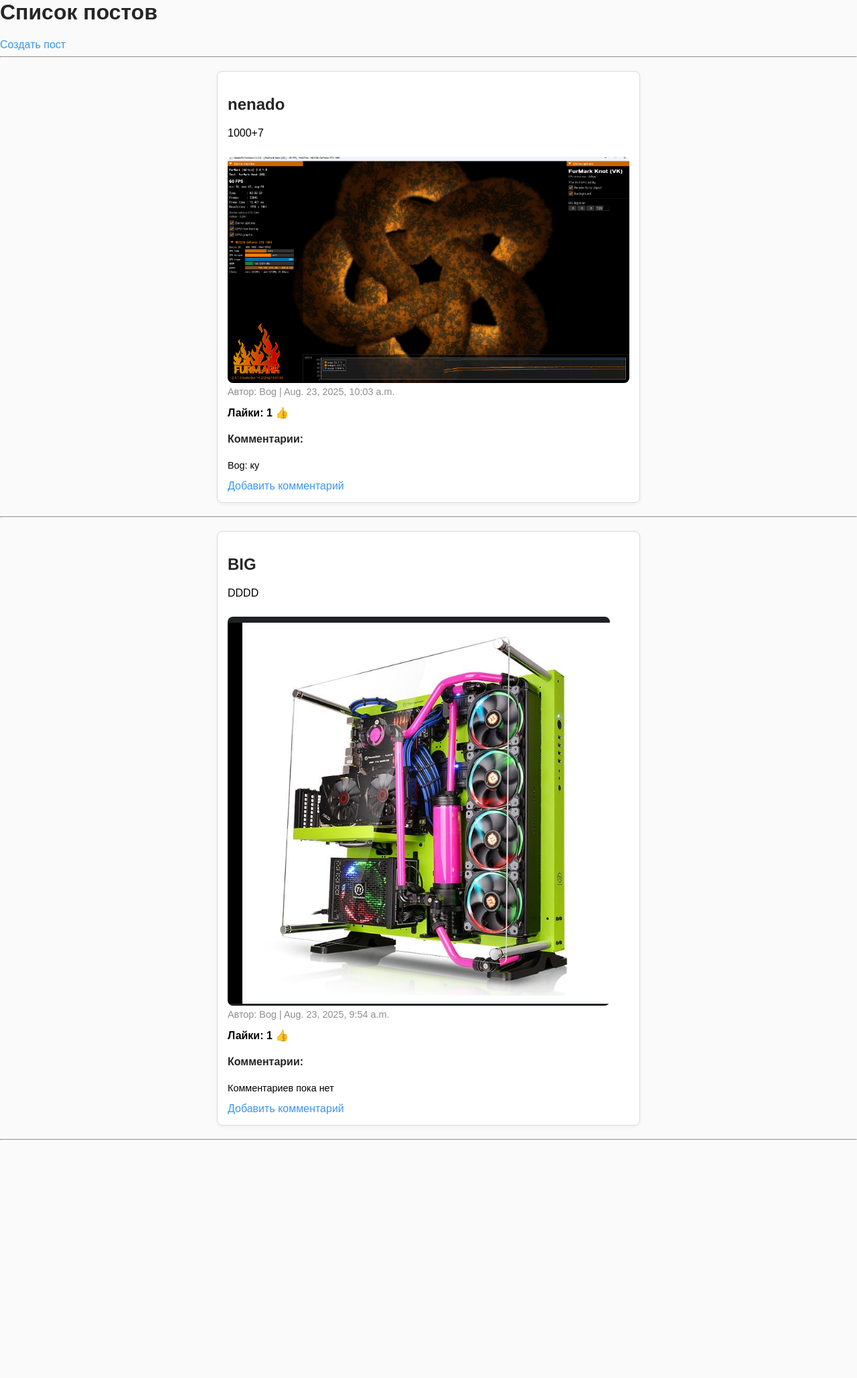
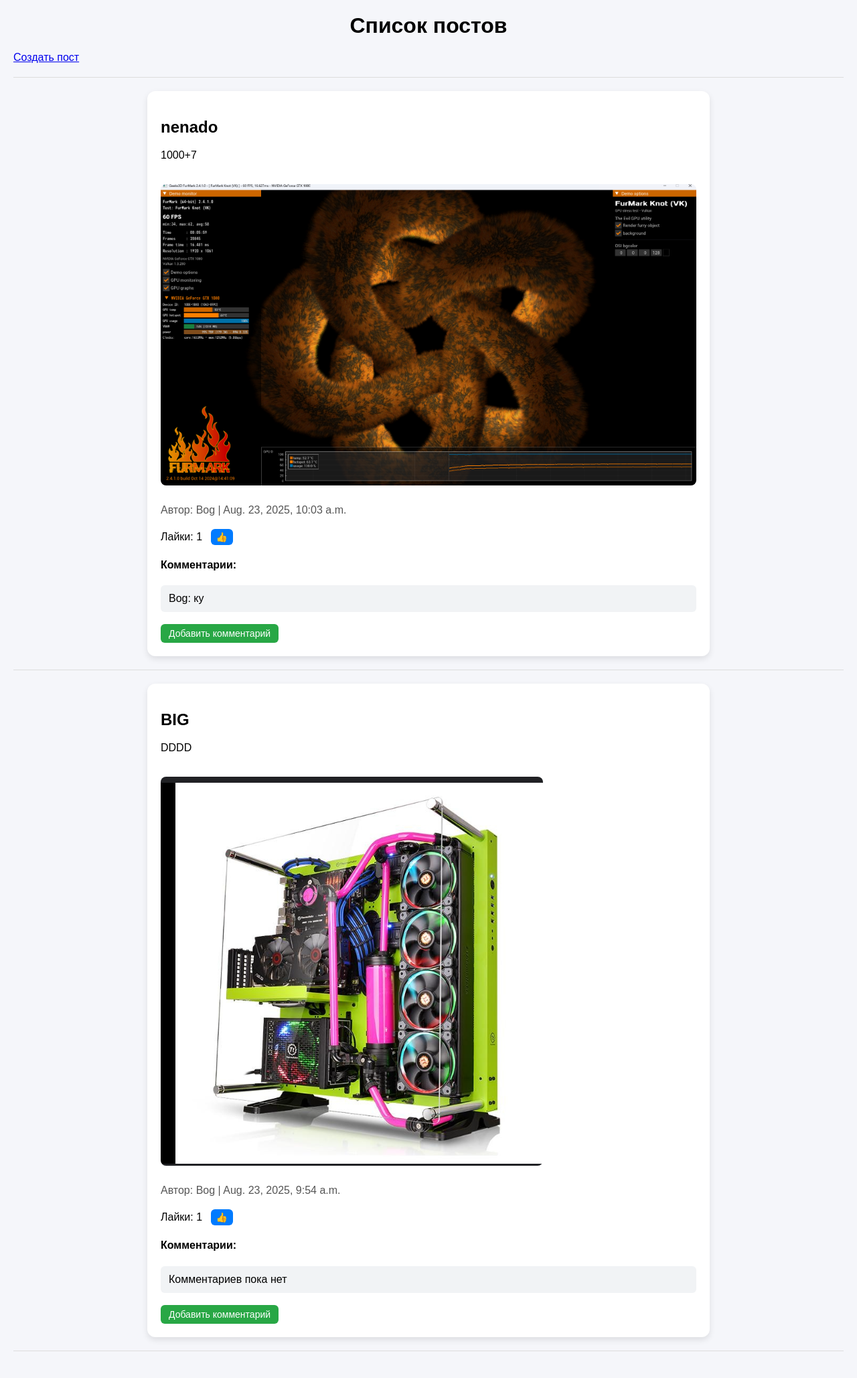
Before and after one commit to Fikow195/instagram_clone, a Django app: page /posts/ in a window 1280 px wide. Shown: the whole page at 67% size. Before the commit the page ends 1703 px from the top, so only its background shows below. Run offline with Django 5.2, Linux system fonts and the light colour scheme; data comes from the database, SQL or seed files in the repository.

Commit message:
POSt kuva\\\

```diff
--- a/instagram_clone/ static/posts/styles.css
+++ b/instagram_clone/ static/posts/styles.css
@@ -1,65 +1,116 @@
+/* Общие стили страницы */
 body {
     font-family: Arial, sans-serif;
-    background-color: #fafafa;
+    background-color: #f5f6fa;
     margin: 0;
-    padding: 0;
+    padding: 20px;
 }
 
-a {
-    text-decoration: none;
-    color: #3897f0;
+/* Заголовок страницы */
+h1 {
+    text-align: center;
+    margin-bottom: 20px;
 }
 
-h1, h2, h3, h4 {
-    color: #262626;
+/* Ссылка на создание поста */
+a[href$='post_create'] {
+    display: inline-block;
+    margin-bottom: 20px;
+    padding: 8px 14px;
+    background-color: #007bff;
+    color: white;
+    text-decoration: none;
+    border-radius: 6px;
+    font-size: 14px;
 }
 
-.post-card {
-    background-color: #fff;
-    border: 1px solid #dbdbdb;
-    border-radius: 8px;
-    padding: 15px;
-    margin: 20px auto;
-    max-width: 600px;
-    box-shadow: 0 2px 5px rgba(0,0,0,0.05);
+a[href$='post_create']:hover {
+    background-color: #0056b3;
 }
 
-.post-card img {
+/* Карточка поста */
+.post-card {
+    background-color: white;
+    max-width: 800px;
+    margin: 20px auto;
+    padding: 20px;
+    border-radius: 12px;
+    box-shadow: 0 4px 10px rgba(0,0,0,0.1);
+}
+
+/* Заголовок поста */
+.post-card h2 {
+    font-size: 24px;
+    margin-bottom: 10px;
+}
+
+/* Контент поста */
+.post-card p {
+    font-size: 16px;
+    line-height: 1.5;
+}
+
+/* Изображение поста */
+.post-image {
     max-width: 100%;
     border-radius: 8px;
+    margin: 15px 0;
+}
+
+/* Метаданные поста */
+.post-meta {
+    font-size: 14px;
+    color: #555;
     margin-top: 10px;
 }
 
-.post-meta {
-    font-size: 0.9em;
-    color: #8e8e8e;
-    margin-top: 5px;
+/* Лайки */
+.likes {
+    margin-top: 10px;
+    font-size: 16px;
 }
 
-.likes {
-    font-weight: bold;
-    margin-top: 10px;
+.like-button {
+    margin-left: 8px;
+    padding: 4px 8px;
+    background-color: #007bff;
+    color: white;
+    text-decoration: none;
+    border-radius: 6px;
+    font-size: 14px;
 }
 
-.comment {
-    font-size: 0.9em;
-    margin-top: 5px;
+.like-button:hover {
+    background-color: #0056b3;
 }
 
-.comment a {
-    font-size: 0.8em;
-    margin-left: 5px;
+/* Комментарии */
+.comment {
+    background-color: #f1f3f5;
+    padding: 8px 12px;
+    border-radius: 6px;
+    margin-bottom: 8px;
 }
 
-button {
-    background-color: #3897f0;
-    color: #fff;
-    border: none;
-    padding: 5px 10px;
-    border-radius: 5px;
-    cursor: pointer;
+/* Кнопка добавления комментария */
+.add-comment {
+    display: inline-block;
+    margin-top: 10px;
+    padding: 6px 12px;
+    background-color: #28a745;
+    color: white;
+    text-decoration: none;
+    border-radius: 6px;
+    font-size: 14px;
 }
 
-button:hover {
-    background-color: #2a6ebd;
+.add-comment:hover {
+    background-color: #1e7e34;
 }
+
+/* Разделитель между постами */
+hr {
+    border: none;
+    border-top: 1px solid #ddd;
+    margin: 20px 0;
+}
--- /dev/null
+++ b/instagram_clone/templates/menu/Mehu.html
@@ -0,0 +1,6 @@
+<h1> Меню </h1>
+<ul>
+  <li><a href="{% url 'home' %}">Home</a></li>
+  <li><a href="{% url 'about' %}">About</a></li>
+    <li><a href="{% url 'profile' %}">Profile</a></li>
+</ul>
--- a/instagram_clone/templates/posts/posts_list.html
+++ b/instagram_clone/templates/posts/posts_list.html
@@ -1,6 +1,5 @@
 {% load static %}
 <link rel="stylesheet" href="{% static 'posts/styles.css' %}">
-
 <h1>Список постов</h1>
 <a href="{% url 'post_create' %}">Создать пост</a>
 <hr>
```
Also changed, not shown: instagram_clone/ static/stories/styles.css (added, +140 -0 lines), instagram_clone/templates/stories/story_form.html (+2 -0 lines).
